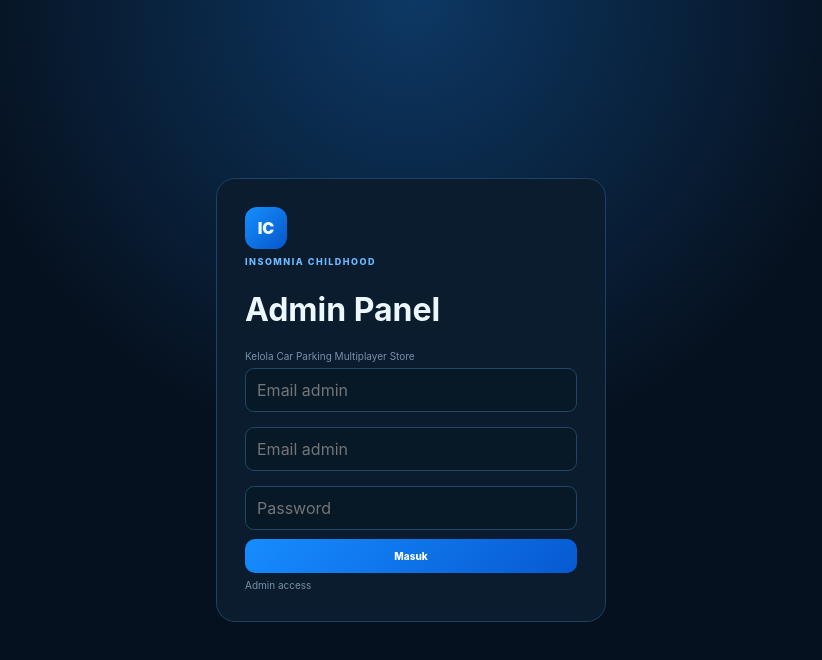
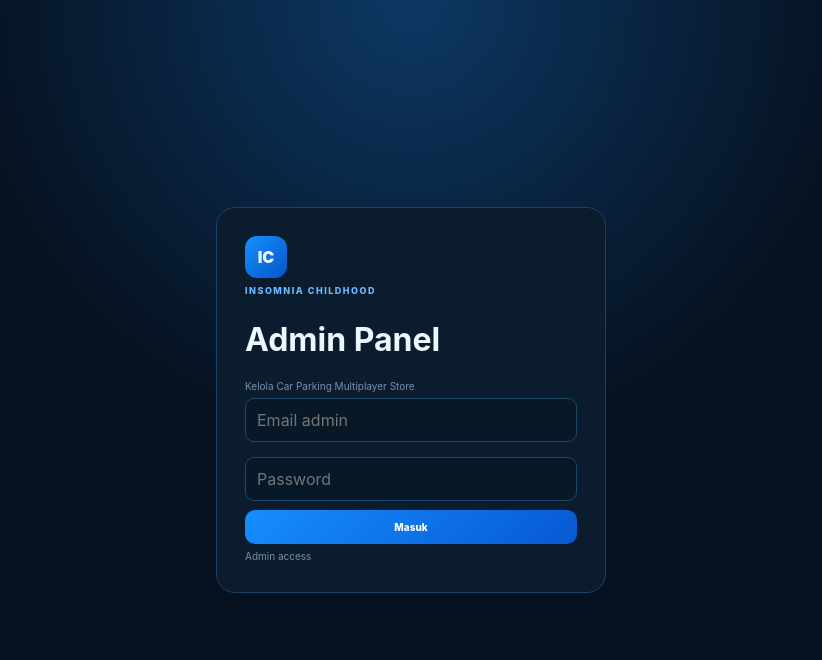
Before and after one commit to johan-kadez/Admin-insomnia, a plain HTML site: page index.html in a window 1280 px wide. Shown: the whole page, without its empty margins (229-1051 px from the left). Drawn offline with Linux system fonts and the light colour scheme.

Commit message:
Update index.html

```diff
--- a/index.html
+++ b/index.html
@@ -6,7 +6,7 @@
 @media(max-width:800px){.cars{grid-template-columns:repeat(2,1fr)}.contacts{grid-template-columns:1fr}.stats{grid-template-columns:1fr 1fr}.sidebar{width:67px;padding:10px}.sidebrand b,.sidebrand small,.navbtn span,.logout span{display:none}.navbtn{text-align:center}.admin-main{padding:14px}}
 @media(max-width:480px){.cars{grid-template-columns:1fr}.hero{padding:32px 13px 23px}.brand small{display:none}.admin-app .sidebar{display:none}.car-row{grid-template-columns:58px 1fr}.thumb{height:50px}.row{grid-column:1/-1}}
 </style></head><body>
-<div id="loginScreen" class="admin-login"><div class="login-card"><div class="logo">IC</div><span class="eyebrow">INSOMNIA CHILDHOOD</span><h1>Admin Panel</h1><p class="muted">Kelola Car Parking Multiplayer Store</p><input id="loginUser" type="email" placeholder="Email admin"><input
+<div id="loginScreen" class="admin-login"><div class="login-card"><div class="logo">IC</div><span class="eyebrow">INSOMNIA CHILDHOOD</span><h1>Admin Panel</h1><p class="muted">Kelola Car Parking Multiplayer Store</p><input
     id="loginUser"
     type="email"
     placeholder="Email admin"
```
